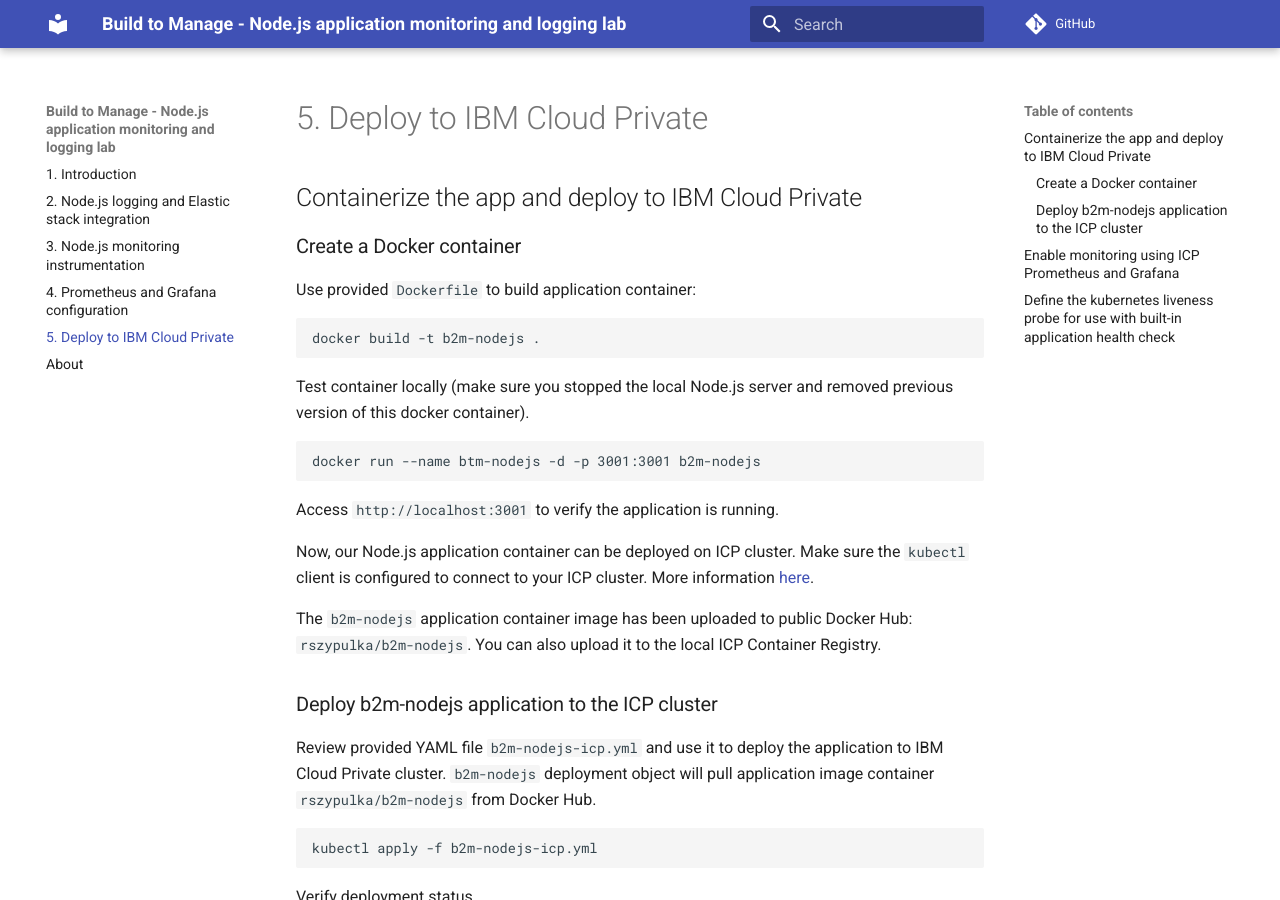
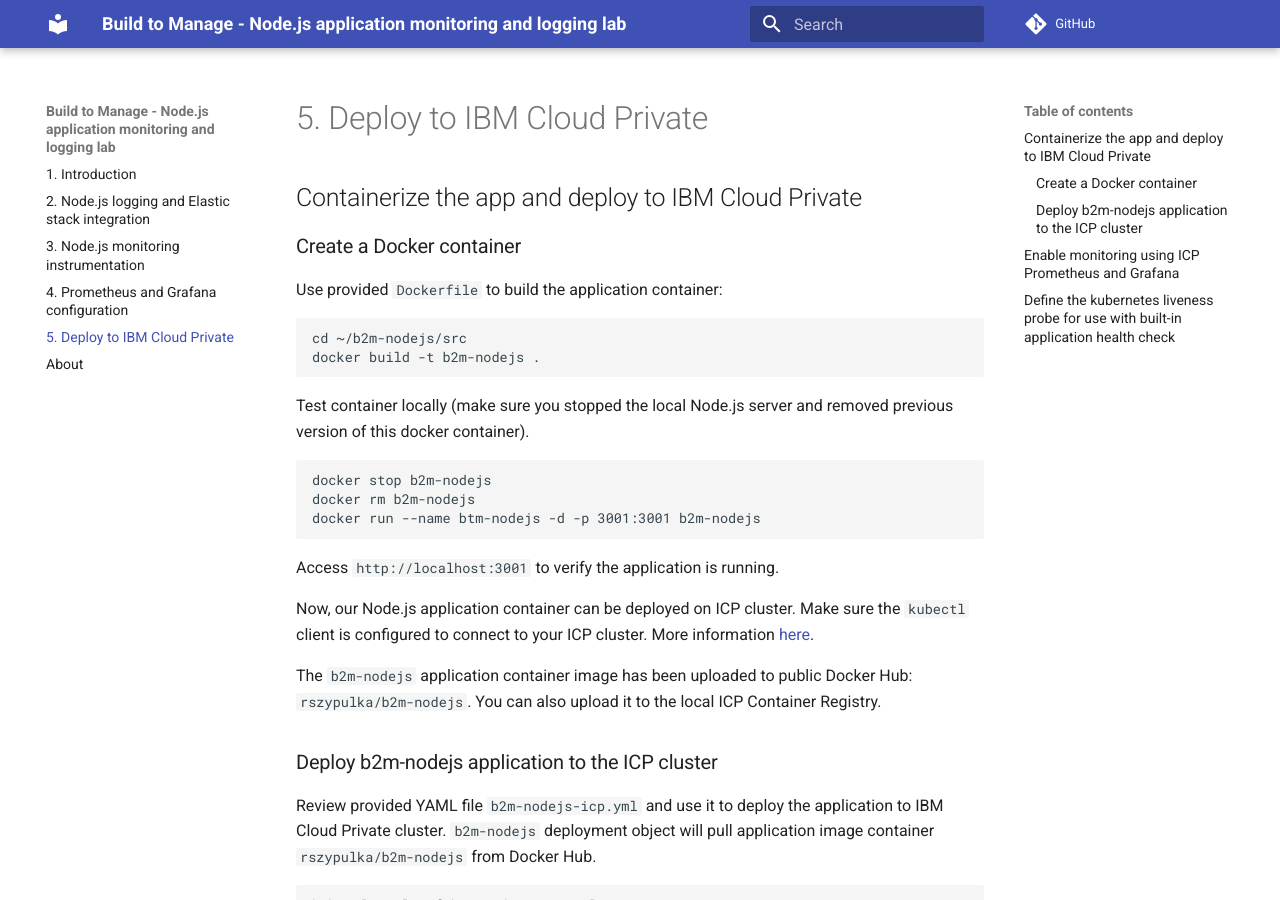
Before and after one commit to rafal-szypulka/b2m-nodejs, an MkDocs documentation site: the page built from docs/ICP.md, in a window 1280 px wide and 900 px high. Built offline with MkDocs 1.6.1 and Material for MkDocs 9.7.7, drawn with Linux system fonts in a browser that asks for light colours; comment, search, counter and statistics services are not loaded.

Commit message:
doc update

````diff
--- a/docs/ICP.md
+++ b/docs/ICP.md
@@ -2,15 +2,18 @@
 
 ### Create a Docker container
 
-Use provided `Dockerfile` to build application container:
+Use provided `Dockerfile` to build the application container:
 
 ```
+cd ~/b2m-nodejs/src
 docker build -t b2m-nodejs .
 ```
 
 Test container locally (make sure you stopped the local Node.js server and removed previous version of this docker container).
 
 ```
+docker stop b2m-nodejs
+docker rm b2m-nodejs
 docker run --name btm-nodejs -d -p 3001:3001 b2m-nodejs
 ```
 Access `http://localhost:3001` to verify the application is running.
````
Also changed, not shown: site/ICP/index.html, site/search/search_index.json, 1 other file.
